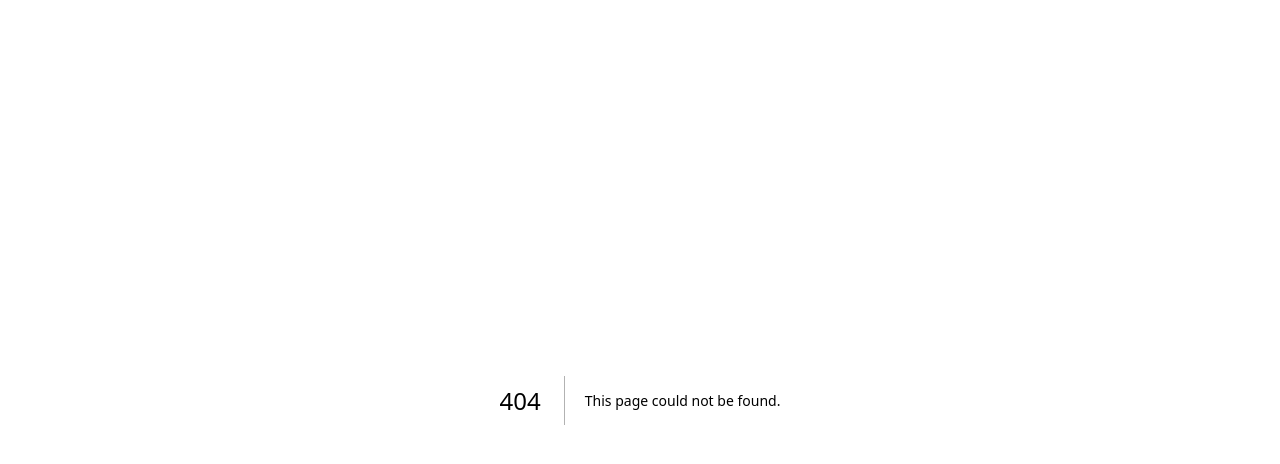
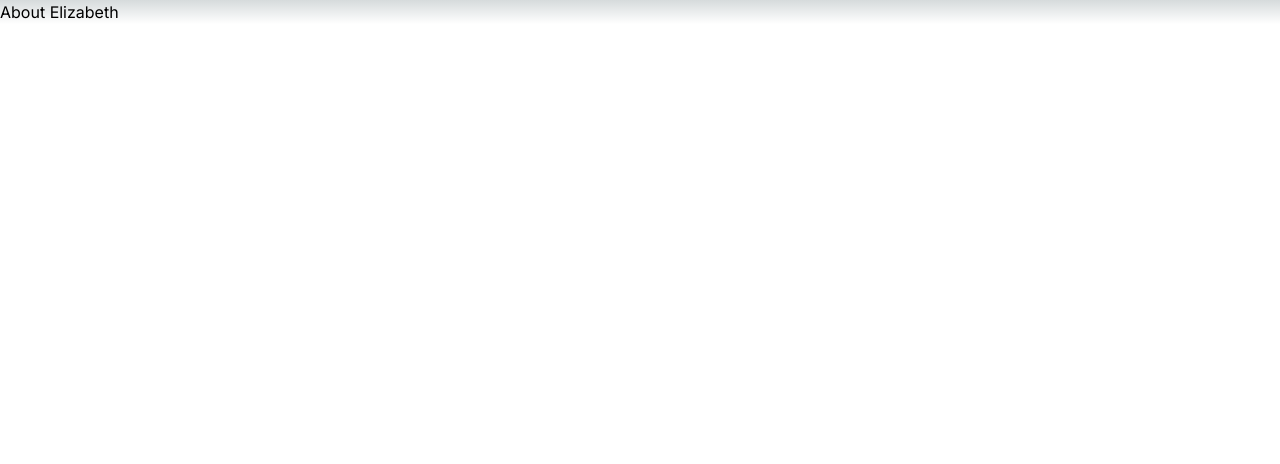
Before and after one commit to FilipaMerino/elizabethnardella, a Next.js app: page /team in a window 1280 px wide. Before the commit this address had no page. Shown: the top 464 px of the page. Built offline with nearby package versions, Linux system fonts and the light colour scheme.

Commit message:
router to "about page" done

```diff
--- /dev/null
+++ b/app/team/page.jsx
@@ -0,0 +1,10 @@
+const Team = () => {
+return (
+    <div>
+        <h2>About Elizabeth</h2>
+    </div>
+)
+
+}
+
+export default Team;
```
